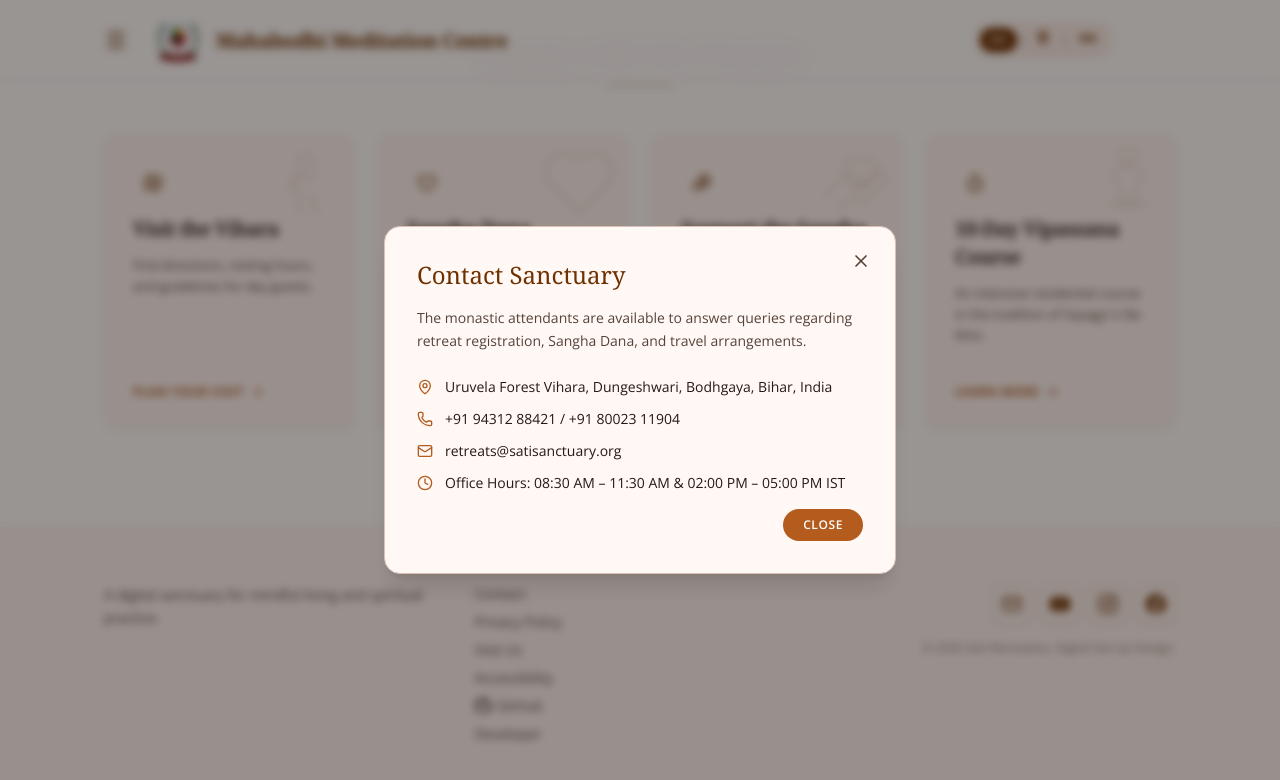
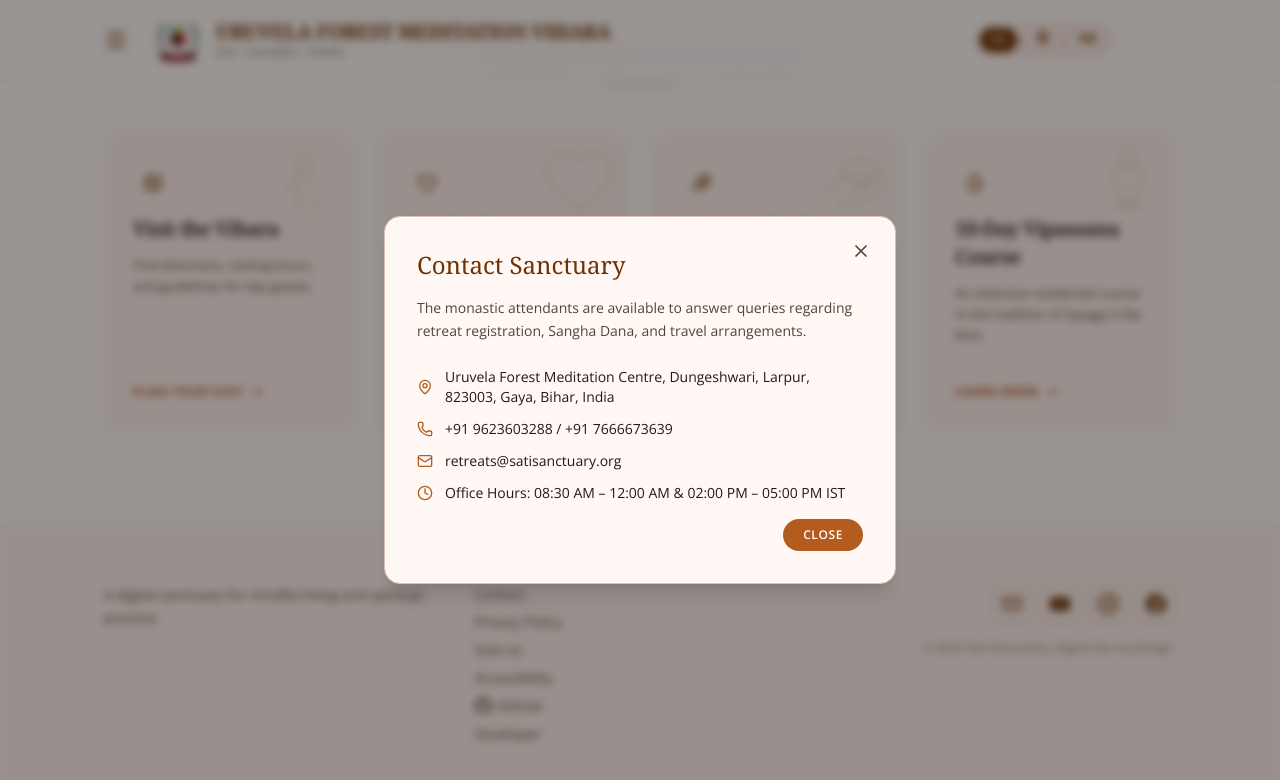
Before and after one commit to bhalchandrawagh302/uruvelaforestmeditation_FE, a React (Vite) app: page / in a window 1280 px wide. Both pictures are taken after a click on the button "Contact". Shown: the part 560-1340 px from the top of the page. Built offline with nearby package versions, Linux system fonts and the light colour scheme; no server answers; grey boxes are pictures that could not be loaded.

Commit message:
refactor: update branding to URUVELA FOREST MEDITATION VIHARA, adjust header layout, and update contact details

```diff
--- a/index.html
+++ b/index.html
@@ -3,9 +3,9 @@
   <head>
     <meta charset="UTF-8" />
     <meta name="viewport" content="width=device-width, initial-scale=1.0" />
-    <title>Mahabodhi Meditation Centre</title>
+    <title>URUVELA FOREST MEDITATION VIHARA</title>
     <meta name="description" content="A mindful digital sanctuary for 10-day Vipassana meditation courses, Sangha Dana reservations, and monastic teachings." />
-    <meta property="og:title" content="Mahabodhi Meditation Centre" />
+    <meta property="og:title" content="URUVELA FOREST MEDITATION VIHARA" />
     <meta property="og:description" content="A mindful digital sanctuary for 10-day Vipassana meditation courses, Sangha Dana reservations, and monastic teachings." />
     <meta property="og:type" content="website" />
     <meta name="twitter:card" content="summary_large_image" />
--- a/metadata.json
+++ b/metadata.json
@@ -1,6 +1,8 @@
 {
-  "name": "Mahabodhi Meditation Centre",
+  "name": "URUVELA FOREST MEDITATION VIHARA",
   "description": "A mindful digital sanctuary for 10-day Vipassana meditation courses, Sangha Dana reservations, and monastic teachings.",
   "requestFramePermissions": [],
-  "majorCapabilities": ["MAJOR_CAPABILITY_SERVER_SIDE_GEMINI_API"]
+  "majorCapabilities": [
+    "MAJOR_CAPABILITY_SERVER_SIDE_GEMINI_API"
+  ]
 }
--- a/src/components/AboutView.tsx
+++ b/src/components/AboutView.tsx
@@ -145,7 +145,7 @@
               <div className="bg-white/80 p-4 rounded-xl border border-[#dbc1b4]/40 space-y-1.5 text-xs text-[#231a15]">
                 <div className="flex justify-between">
                   <span className="text-[#554339]">Primary Spiritual Guide:</span>
-                  <span className="font-semibold text-[#703100]">Venerable Sujato Bhikkhu</span>
+                  <span className="font-semibold text-[#703100]">Ven. Bhikkhu Sandamuni Mahathero</span>
                 </div>
                 <div className="flex justify-between">
                   <span className="text-[#554339]">Tradition:</span>
--- a/src/components/Footer.tsx
+++ b/src/components/Footer.tsx
@@ -180,11 +180,11 @@
                 <div className="space-y-3 pt-2">
                   <div className="flex items-center gap-3 text-sm text-[#231a15]">
                     <MapPin className="w-4 h-4 text-[#b35c1e] shrink-0" />
-                    <span>Uruvela Forest Vihara, Dungeshwari, Bodhgaya, Bihar, India</span>
+                    <span>Uruvela Forest Meditation Centre, Dungeshwari, Larpur, 823003, Gaya, Bihar, India</span>
                   </div>
                   <div className="flex items-center gap-3 text-sm text-[#231a15]">
                     <Phone className="w-4 h-4 text-[#b35c1e] shrink-0" />
-                    <span>+91 94312 88421 / +91 80023 11904</span>
+                    <span>+91 9623603288 / +91 7666673639</span>
                   </div>
                   <div className="flex items-center gap-3 text-sm text-[#231a15]">
                     <Mail className="w-4 h-4 text-[#b35c1e] shrink-0" />
@@ -192,7 +192,7 @@
                   </div>
                   <div className="flex items-center gap-3 text-sm text-[#231a15]">
                     <Clock className="w-4 h-4 text-[#b35c1e] shrink-0" />
-                    <span>Office Hours: 08:30 AM – 11:30 AM & 02:00 PM – 05:00 PM IST</span>
+                    <span>Office Hours: 08:30 AM – 12:00 AM & 02:00 PM – 05:00 PM IST</span>
                   </div>
                 </div>
               </div>
--- a/src/components/Header.tsx
+++ b/src/components/Header.tsx
@@ -23,14 +23,14 @@
 
   return (
     <header className="fixed top-0 left-0 right-0 z-40 bg-[#fff8f5]/95 backdrop-blur-md border-b border-[#dbc1b4]/40 transition-all duration-300">
-      <div className="max-w-[1120px] mx-auto px-4 md:px-6 h-20 flex items-center">
+      <div className="max-w-[1120px] mx-auto px-3 sm:px-4 md:px-6 h-20 flex items-center justify-between gap-2">
         {/* Left: Hamburger & Brand Name with Logo */}
-        <div className="flex items-center gap-2 sm:gap-3 md:gap-4">
+        <div className="flex items-center gap-1.5 sm:gap-3 md:gap-4 min-w-0 flex-1">
           <button
             id="nav-menu-btn"
             onClick={onToggleMenu}
             aria-label="Open Navigation Menu"
-            className="p-2 -ml-2 rounded-full text-[#703100] hover:bg-[#f7e5dc] active:scale-95 transition-all duration-200"
+            className="p-1.5 sm:p-2 -ml-1 sm:-ml-2 rounded-full text-[#703100] hover:bg-[#f7e5dc] active:scale-95 transition-all duration-200 shrink-0"
           >
             <Menu className="w-6 h-6" />
           </button>
@@ -39,18 +39,18 @@
           <button
             id="nav-brand-btn"
             onClick={() => onNavigate('home')}
-            className="group flex items-center gap-2.5 sm:gap-3 text-left focus:outline-none"
+            className="group flex items-center gap-2 sm:gap-3 text-left focus:outline-none min-w-0"
             aria-label={`${t.siteTitle} Home`}
           >
             <div className="relative shrink-0 flex items-center justify-center">
-              <MahabodhiLogo className="w-11 h-11 sm:w-13 sm:h-13 transition-transform duration-300 group-hover:scale-105 filter drop-shadow-xs" />
+              <MahabodhiLogo className="w-10 h-10 sm:w-12 sm:h-12 md:w-13 md:h-13 transition-transform duration-300 group-hover:scale-105 filter drop-shadow-xs" />
             </div>
-            <div className="flex flex-col">
-              <span className="font-serif text-lg sm:text-xl font-bold tracking-tight text-[#703100] group-hover:text-[#944403] transition-colors leading-tight">
+            <div className="flex flex-col min-w-0 justify-center">
+              <span className="font-serif text-[13px] leading-[1.2] sm:text-base md:text-lg lg:text-xl font-bold tracking-tight text-[#703100] group-hover:text-[#944403] transition-colors line-clamp-2 sm:line-clamp-1">
                 {t.siteTitle}
               </span>
               {t.siteSubtitle && (
-                <span className="text-[10px] sm:text-[11px] text-[#887367] tracking-wider font-medium hidden xs:block">
+                <span className="text-[10px] sm:text-[11px] text-[#887367] tracking-wider font-medium hidden md:block truncate">
                   {t.siteSubtitle}
                 </span>
               )}
@@ -58,10 +58,9 @@
           </button>
         </div>
 
-
         {/* Right: Language Switcher */}
-        <div className="flex items-center ml-auto pr-2 md:pr-16">
-          <div className="inline-flex items-center rounded-full bg-[#fceae2] p-1 border border-[#dbc1b4]/50">
+        <div className="flex items-center shrink-0 ml-1 md:pr-16">
+          <div className="inline-flex items-center rounded-full bg-[#fceae2] p-0.5 sm:p-1 border border-[#dbc1b4]/50">
             <button
               id="lang-en-btn"
               onClick={() => onLanguageChange('en')}
--- a/src/components/MahabodhiLogo.tsx
+++ b/src/components/MahabodhiLogo.tsx
@@ -18,7 +18,7 @@
       xmlns="http://www.w3.org/2000/svg"
       className={className}
       style={style}
-      aria-label="Mahabodhi Meditation Centre Emblem"
+      aria-label="URUVELA FOREST MEDITATION VIHARA Emblem"
     >
       <defs>
         {/* Curved text path for top Burmese text */}
@@ -198,7 +198,7 @@
         </g>
       </g>
 
-      {/* Inner Circular Arc: MAHABODHI MEDITATION CENTRE */}
+      {/* Inner Circular Arc: URUVELA FOREST MEDITATION VIHARA */}
       <text
         fill="#8a0c0c"
         fontWeight="900"
@@ -211,7 +211,7 @@
           startOffset="50%"
           textAnchor="middle"
         >
-          MAHABODHI MEDITATION CENTRE
+          URUVELA FOREST MEDITATION VIHARA
         </textPath>
       </text>
 
--- a/src/components/VisitUsView.tsx
+++ b/src/components/VisitUsView.tsx
@@ -65,8 +65,9 @@
           <div className="absolute bottom-4 left-4 sm:bottom-6 sm:left-6 bg-white/95 backdrop-blur-sm rounded-xl p-4 sm:p-5 shadow-md border border-[#dbc1b4]/40 max-w-[220px] sm:max-w-xs">
             <h3 className="font-serif text-lg text-[#703100] mb-1">Location</h3>
             <p className="text-xs text-[#554339] leading-relaxed mb-3">
-              108 Bodhi Tree Lane,<br />
-              Silent Valley, Near The Great River
+              Uruvela Forest Meditation Centre,<br />
+              Dungeshwari, Larpur, 823003,<br />
+              Gaya, Bihar, India
             </p>
             <a
               href="https://maps.google.com/?q=Uruvela+Forest+Meditation+Vihara"
@@ -172,7 +173,7 @@
             <Phone className="w-5 h-5 text-[#b35c1e] shrink-0 mt-0.5" />
             <div>
               <p className="text-xs font-bold tracking-widest text-[#887367] uppercase mb-1">Phone</p>
-              <p className="text-sm text-[#231a15] font-semibold">+91 98765 43210</p>
+              <p className="text-sm text-[#231a15] font-semibold">+91 7666673639</p>
               <p className="text-xs text-[#554339] mt-1">Mon–Sat, 9am–12pm only</p>
             </div>
           </div>
@@ -182,7 +183,7 @@
             <div>
               <p className="text-xs font-bold tracking-widest text-[#887367] uppercase mb-1">Email</p>
               <p className="text-sm text-[#231a15] font-semibold break-all">info@uruvela.org</p>
-              <p className="text-xs text-[#554339] mt-1">Replies within 2–3 days</p>
+              <p className="text-xs text-[#554339] mt-1">Replies within 24–48 hours</p>
             </div>
           </div>
         </div>
--- a/src/data/monasteryData.ts
+++ b/src/data/monasteryData.ts
@@ -161,7 +161,7 @@
 // Multilingual UI strings for EN, HI, MR
 export const TRANSLATIONS = {
   en: {
-    siteTitle: 'Mahabodhi Meditation Centre',
+    siteTitle: 'URUVELA FOREST MEDITATION VIHARA',
     siteSubtitle: 'Sīla • Samādhi • Paññā',
     navDhammaTalks: 'Dhamma Talks',
     navRetreats: 'Retreats',
```
Also changed, not shown: src/components/HomeView.tsx (+5 -5 lines), src/components/NavigationDrawer.tsx (+16 -26 lines).
